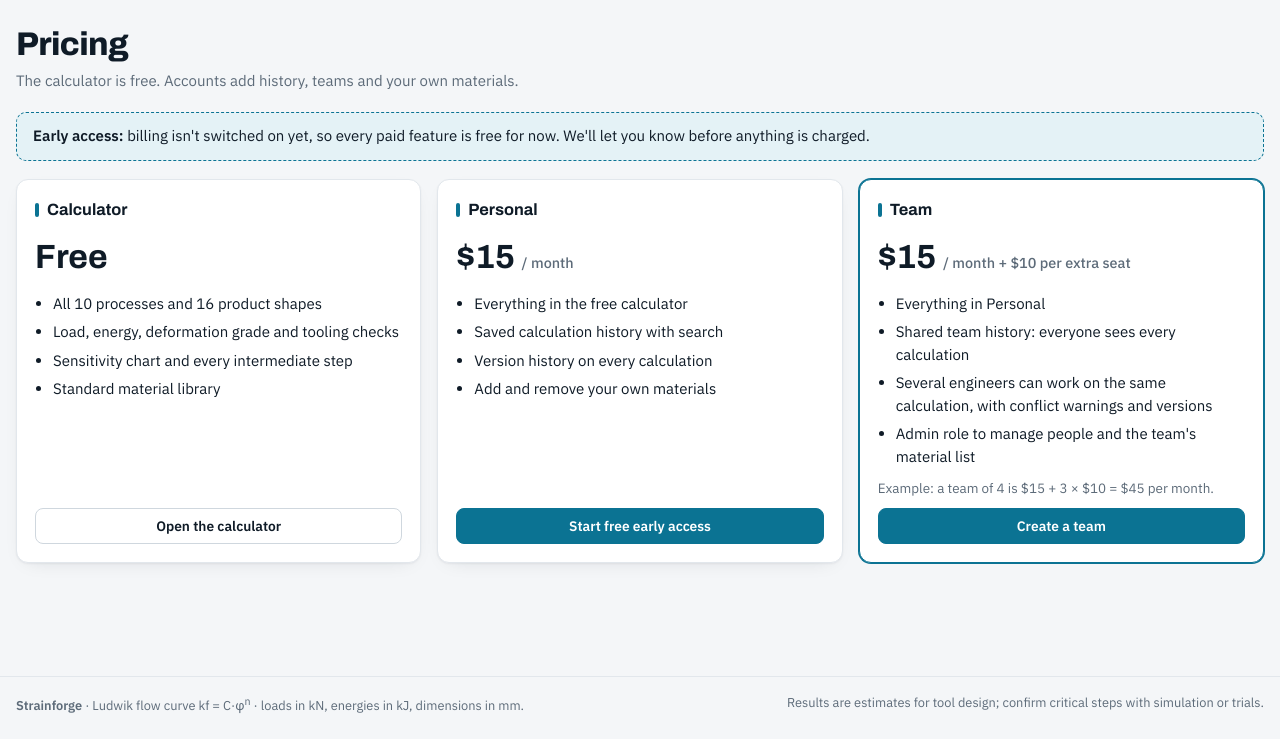
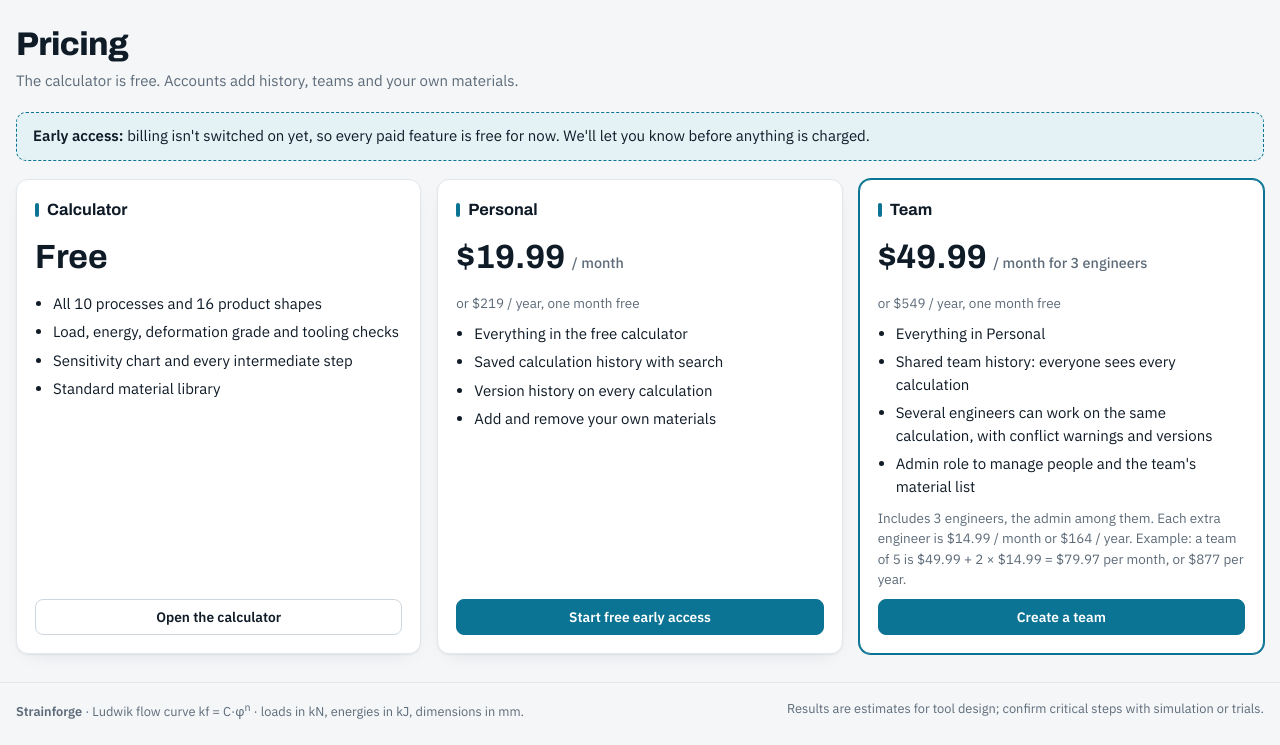
Before and after one commit to jayunp2211/strainforge, a FastAPI app: page /pricing in a window 1280 px wide. Shown: the part 61-806 px from the top of the page. Before the commit the page ends 775 px from the top, so only its background shows below. Run offline with FastAPI, Linux system fonts and the light colour scheme; some libraries are stand-ins or nearby versions.

Commit message:
Update pricing: Personal $19.99, Team $49.99 for 3 engineers, +$14.99 each, yearly = one month free
Co-Authored-By: Claude Opus 5.5 <noreply@anthropic.com>
Claude-Session: https://claude.ai/code/session_01AiR4YhcfbeZVfVaLCcwFjt

```diff
--- a/strainforge/db.py
+++ b/strainforge/db.py
@@ -742,7 +742,7 @@ def count_view(page: str):
 
 # ------------------------------------------------------------------ owner dashboard
 
-def owner_stats(base_cents: int, seat_cents: int, free_emails=()) -> dict:
+def owner_stats(personal_cents: int, team_price=None, free_emails=()) -> dict:
     """Everything the site owner sees on the dashboard.
 
     Site owners (free_emails) never pay, so they and teams they own are left out of the revenue figures.
@@ -782,11 +782,11 @@ def owner_stats(base_cents: int, seat_cents: int, free_emails=()) -> dict:
                    where m.user_id = u.id and w.kind = 'team')""", (free,))["n"]
     for t in teams:
         t["free"] = t["owner_email"].lower() in free
-        t["mrr"] = 0 if t["free"] else (base_cents + max(0, t["seats"] - 1) * seat_cents) / 100
+        t["mrr"] = 0 if t["free"] else team_price(t["seats"]) / 100
     paying = [t for t in teams if not t["free"]]
     team_cents = sum(t["mrr"] for t in paying) * 100
     seats = sum(t["seats"] for t in paying)
-    mrr = (team_cents + solo * base_cents) / 100
+    mrr = (team_cents + solo * personal_cents) / 100
     weeks = q("""
       with w as (select generate_series(date_trunc('week', now()) - interval '11 weeks', date_trunc('week', now()), interval '1 week') as wk)
       select w.wk::date as week,
@@ -813,6 +813,6 @@ def owner_stats(base_cents: int, seat_cents: int, free_emails=()) -> dict:
       order by c.updated_at desc limit 10""")
     top_pages = q("select page, sum(n) as n from page_views where day > current_date - 30 group by page order by n desc limit 6")
     return {"k": k, "mrr": mrr, "arr": mrr * 12, "solo": solo, "seats": seats, "team_mrr": team_cents / 100,
-            "solo_mrr": solo * base_cents / 100, "teams": teams, "paying_teams": len(paying), "weeks": weeks, "days": days,
+            "solo_mrr": solo * personal_cents / 100, "teams": teams, "paying_teams": len(paying), "weeks": weeks, "days": days,
             "by_process": by_process, "by_material": by_material, "people": people, "activity": activity,
             "top_pages": top_pages}
--- a/strainforge/routes/admin.py
+++ b/strainforge/routes/admin.py
@@ -35,7 +35,7 @@ def dashboard(request: Request):
     s, redirect = _owner(request)
     if redirect:
         return redirect
-    st = db.owner_stats(config.PRICE_BASE_CENTS, config.PRICE_SEAT_CENTS, config.SITE_ADMIN_EMAILS)
+    st = db.owner_stats(config.PRICE_PERSONAL_CENTS, config.team_price_cents, config.SITE_ADMIN_EMAILS)
     k = st["k"]
     growth = None
     if k["users_prev_30"]:
@@ -48,7 +48,8 @@ def dashboard(request: Request):
     return page(request, "dashboard.html", s, st=st, k=k, growth=growth, charts=_boot(charts),
                 by_process=[{"name": PROCESSES[r["process"] - 1] if 1 <= r["process"] <= len(PROCESSES) else "?",
                              "n": r["n"], "pct": r["n"] / proc_total * 100} for r in st["by_process"]],
-                tools=db.tools(published_only=False), price_base=config.PRICE_BASE_CENTS / 100,
+                tools=db.tools(published_only=False), price_personal=config.PRICE_PERSONAL_CENTS / 100,
+                price_team=config.PRICE_TEAM_CENTS / 100, team_seats=config.TEAM_INCLUDED_SEATS,
                 price_seat=config.PRICE_SEAT_CENTS / 100, billing=config.BILLING_ENABLED)
 
 
--- a/strainforge/routes/team.py
+++ b/strainforge/routes/team.py
@@ -26,8 +26,10 @@ def team(request: Request):
         m["me"] = m["user_id"] == s.user_id
     inv = db.invites(s.user_id, s.ws["id"]) if s.ws and s.ws["kind"] == "team" else []
     seats = len(mem)
-    price = (config.PRICE_BASE_CENTS + max(0, seats - 1) * config.PRICE_SEAT_CENTS) if s.ws and s.ws["kind"] == "team" else config.PRICE_BASE_CENTS
-    return page(request, "team.html", s, members=mem, invites=inv, seats=seats, price=price / 100, base=site_url(request),
+    team = bool(s.ws and s.ws["kind"] == "team")
+    price = config.team_price_cents(seats) if team else config.PRICE_PERSONAL_CENTS
+    price_year = config.team_price_cents(seats, yearly=True) if team else config.PRICE_PERSONAL_YEAR_CENTS
+    return page(request, "team.html", s, members=mem, invites=inv, seats=seats, price=price / 100, price_year=price_year / 100, base=site_url(request),
                 new_link=request.query_params.get("link", ""), reset_link=request.query_params.get("reset", ""),
                 reset_for=request.query_params.get("for", ""))
 
--- a/strainforge/templates/dashboard.html
+++ b/strainforge/templates/dashboard.html
@@ -1,6 +1,6 @@
 {% extends "base.html" %}
 {% block title %}Dashboard · Strainforge{% endblock %}
-{% macro money(v) %}${{ '{:,.0f}'.format(v) }}{% endmacro %}
+{% macro money(v) %}${{ ('{:,.2f}' if v % 1 else '{:,.0f}').format(v) }}{% endmacro %}
 {% block body %}
 <div class="pagehead">
   <div>
@@ -24,7 +24,7 @@
       <div><b>{{ money(st.team_mrr) }}</b><span>{{ st.paying_teams }} team{{ '' if st.paying_teams == 1 else 's' }} · {{ st.seats }} seat{{ '' if st.seats == 1 else 's' }}</span></div>
       <div><b>{{ money(st.solo_mrr) }}</b><span>{{ st.solo }} personal account{{ '' if st.solo == 1 else 's' }}</span></div>
     </div>
-    <p class="note">{% if billing %}Collected through Stripe.{% else %}Collected so far: <b style="color:var(--bar-ink)">$0</b>. Projected is what today's accounts would pay at list price (Personal {{ money(price_base) }}, Team {{ money(price_base) }} + {{ money(price_seat) }} per extra seat) once billing is switched on. Your own account{{ 's' if config.SITE_ADMIN_EMAILS|length > 1 else '' }} and teams you own are free and left out.{% endif %}</p>
+    <p class="note">{% if billing %}Collected through Stripe.{% else %}Collected so far: <b style="color:var(--bar-ink)">$0</b>. Projected is what today's accounts would pay at list price (Personal {{ money(price_personal) }}, Team {{ money(price_team) }} for {{ team_seats }} engineers + {{ money(price_seat) }} per extra engineer, monthly billing) once billing is switched on. Your own account{{ 's' if config.SITE_ADMIN_EMAILS|length > 1 else '' }} and teams you own are free and left out.{% endif %}</p>
   </section>
   <div class="stats">
     <div class="stat"><div class="label">Accounts</div><div class="value">{{ k.users }}</div>
--- a/strainforge/templates/pricing.html
+++ b/strainforge/templates/pricing.html
@@ -19,7 +19,8 @@
   </div>
   <div class="panel plan">
     <h2>Personal</h2>
-    <div class="price">$15 <small>/ month</small></div>
+    <div class="price">$19.99 <small>/ month</small></div>
+    <p class="small muted" style="margin:0">or $219 / year, one month free</p>
     <ul>
       <li>Everything in the free calculator</li>
       <li>Saved calculation history with search</li>
@@ -30,14 +31,15 @@
   </div>
   <div class="panel plan feature">
     <h2>Team</h2>
-    <div class="price">$15 <small>/ month + $10 per extra seat</small></div>
+    <div class="price">$49.99 <small>/ month for 3 engineers</small></div>
+    <p class="small muted" style="margin:0">or $549 / year, one month free</p>
     <ul>
       <li>Everything in Personal</li>
       <li>Shared team history: everyone sees every calculation</li>
       <li>Several engineers can work on the same calculation, with conflict warnings and versions</li>
       <li>Admin role to manage people and the team's material list</li>
     </ul>
-    <p class="small muted" style="margin:0">Example: a team of 4 is $15 + 3 × $10 = $45 per month.</p>
+    <p class="small muted" style="margin:0">Includes 3 engineers, the admin among them. Each extra engineer is $14.99 / month or $164 / year. Example: a team of 5 is $49.99 + 2 × $14.99 = $79.97 per month, or $877 per year.</p>
     <a class="btn primary" href="/signup" style="margin-top:auto;justify-content:center">Create a team</a>
   </div>
 </div>
--- a/strainforge/templates/team.html
+++ b/strainforge/templates/team.html
@@ -107,9 +107,9 @@
       {% else %}
       <div class="phead"><h2>Plan</h2><span class="chip">Early access</span></div>
       {% if s.ws and s.ws.kind == 'team' %}
-      <p class="sub small" style="margin:0">Team plan: $15/month including the admin, plus $10/month for each extra seat. With {{ seats }} {{ 'seat' if seats == 1 else 'seats' }} that would be <b>${{ '%.0f'|format(price) }}/month</b>.</p>
+      <p class="sub small" style="margin:0">Team plan: $49.99/month for up to 3 engineers including the admin, plus $14.99/month for each extra engineer. With {{ seats }} {{ 'engineer' if seats == 1 else 'engineers' }} that would be <b>${{ '%.2f'|format(price) }}/month</b>, or <b>${{ '{:,.0f}'.format(price_year) }}/year</b> paid yearly (one month free).</p>
       {% else %}
-      <p class="sub small" style="margin:0">Personal plan: $15/month.</p>
+      <p class="sub small" style="margin:0">Personal plan: $19.99/month, or $219/year paid yearly (one month free).</p>
       {% endif %}
       <p class="sub small">Billing isn't switched on yet, so every feature is free during early access. <a href="/pricing">See pricing</a></p>
       {% endif %}
```
Also changed, not shown: strainforge/config.py (+17 -2 lines), tests/test_pricing.py (added, +25 -0 lines), README.md.
